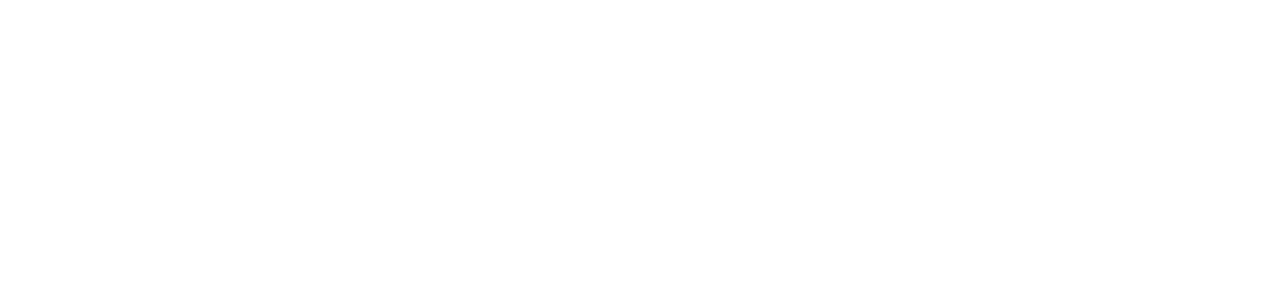
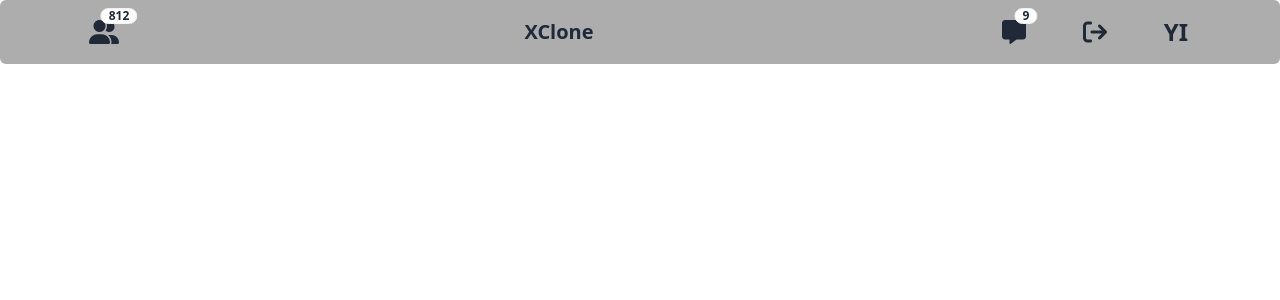
Before and after one commit to XCloneProject/XClone, a Vue app in the folder client/: page /home in a window 1280 px wide. Before the commit this address had no page. Shown: the top 300 px of the page. Built offline with nearby package versions, Linux system fonts and the light colour scheme.

Commit message:
LoginVue/Navbar

```diff
--- a/client/index.html
+++ b/client/index.html
@@ -4,6 +4,7 @@
     <meta charset="UTF-8">
     <link rel="icon" href="/favicon.ico">
     <meta name="viewport" content="width=device-width, initial-scale=1.0">
+    <link rel="stylesheet" href="https://cdnjs.cloudflare.com/ajax/libs/font-awesome/6.4.2/css/all.min.css" integrity="sha512-z3gLpd7yknf1YoNbCzqRKc4qyor8gaKU1qmn+CShxbuBusANI9QpRohGBreCFkKxLhei6S9CQXFEbbKuqLg0DA==" crossorigin="anonymous" referrerpolicy="no-referrer" />
     <link rel="preconnect" href="https://fonts.googleapis.com">
     <link rel="preconnect" href="https://fonts.gstatic.com" crossorigin>
     <link href="https://fonts.googleapis.com/css2?family=Poppins:ital,wght@0,100;0,200;0,300;0,400;0,500;0,600;0,700;0,800;0,900;1,100;1,200;1,300;1,400;1,500;1,600;1,700;1,800;1,900&display=swap" rel="stylesheet">
--- a/client/src/App.vue
+++ b/client/src/App.vue
@@ -1,5 +1,5 @@
 <template>
-  <div class="container flex flex-col items-center justify-center mx-auto font-Roboto">
+  <div class=" flex flex-col items-center justify-center mx-auto font-Roboto">
     <RouterView/>
   </div>
 
--- a/client/src/components/LoginForm.vue
+++ b/client/src/components/LoginForm.vue
@@ -3,12 +3,12 @@
       <form action="">
         <h1 class="text-4xl text-center my-5 font-bold">Login</h1>
         <p class="text-md text-[#4D4D4D] text-center">Login easily if you are already a member</p>
-        <p class="mt-3">Username</p>
+
         <input type="text" placeholder="Enter username or email"
-          class="w-full bg-transparent border-b border-[#ADADAD]  mt-1 px-1 py-2 focus:border-black focus:outline-none">
-        <p class="mt-3">Password</p>
+          class="w-full bg-transparent border-b border-[#ADADAD]  my-8 px-1 py-2 focus:border-black focus:outline-none">
+
         <input type="password" placeholder="Enter password"
-          class="w-full bg-transparent border-b border-[#ADADAD] mt-1 px-1 py-2 focus:border-black focus:outline-none">
+          class="w-full bg-transparent border-b border-[#ADADAD]  my-5 px-1 py-2 focus:border-black focus:outline-none">
         <div class="flex justify-center">
           <button class="btn btn-active btn-neutral mt-5 w-1/3 px-10">Login</button>
         </div>
--- /dev/null
+++ b/client/src/components/NavBar.vue
@@ -0,0 +1,65 @@
+<template>
+  <div class="navbar bg-[#ADADAD] rounded-md px-20">
+
+    <div class="justify-start">
+        <label class="btn btn-ghost btn-circle">
+            <div class="indicator">
+                <i class="fa-solid fa-user-group text-2xl"></i>
+                <span class="badge badge-sm indicator-item">812</span>
+            </div>
+        </label>
+    </div>
+
+    <div class="flex-1 justify-center">
+        <RouterLink :to="{name: 'home'}">
+            <a class="btn btn-ghost normal-case text-xl">XClone </a>
+        </RouterLink>
+    </div>
+
+  <div class="flex-none justify-end flex flex-row gap-7">
+
+    <!-- Message drop down -->
+    <div class="dropdown dropdown-end">
+      <label tabindex="0" class="btn btn-ghost btn-circle">
+        <div class="indicator">
+            <i class="fa-solid fa-message text-2xl"></i>
+            <span class="badge badge-sm indicator-item">9</span>
+        </div>
+      </label>
+      <div tabindex="0" class="mt-3 z-[1] card card-compact dropdown-content w-52 bg-base-100 shadow">
+        <div class="card-body">
+          <!-- messages list -->
+        </div>
+      </div>
+    </div>
+
+    <!-- Logout button -->
+        <label tabindex="0" class="btn btn-ghost bnt-circle avatar">
+            <i class="fa-solid fa-arrow-right-from-bracket text-2xl"></i>
+        </label>
+
+
+    <!-- Profile drop down -->
+    <div class="dropdown dropdown-end">
+      <label tabindex="0" class="btn btn-ghost btn-circle ">
+    <div class="w-10 rounded-full my-1 text-2xl">YI</div>
+      </label>
+      <ul tabindex="0" class="menu menu-sm dropdown-content mt-3 z-[1] p-2 shadow bg-base-100 rounded-box w-52">
+        <li><a>Profile</a></li>
+        <li><a>Logout</a></li>
+      </ul>
+    </div>
+
+
+
+  </div>
+</div>
+</template>
+
+<script setup>
+import { RouterLink } from 'vue-router';
+</script>
+
+<style>
+
+</style>
--- a/client/src/components/SignupForm.vue
+++ b/client/src/components/SignupForm.vue
@@ -1,40 +1,32 @@
 <template>
-  <div class="px-5 flex flex-col" v-if="showSign">
+  <div class="px-5 flex flex-col " v-if="showSign">
     <form action="">
       <h1 class="text-4xl text-center my-5 font-bold">Sign Up</h1>
       <p class="text-md text-[#4D4D4D] text-center">Fill the form below</p>
-      <p class="mt-2">Username<span class=" text-red-500">*</span></p>
       <input  type="text"
               placeholder="Enter username or email" required
-              class="w-full bg-transparent border-b border-[#ADADAD]  mt-1 px-1 py-2 focus:border-black focus:outline-none">
+              class="w-full bg-transparent border-b border-[#ADADAD]  my-3 px-1 py-2 focus:border-black focus:outline-none">
 
-      <p class="mt-2">Email<span class=" text-red-500">*</span></p>
       <input  type="email"
               placeholder="Enter email" required
-              class="w-full bg-transparent border-b border-[#ADADAD] mt-1 px-1 py-2 focus:border-black focus:outline-none">
+              class="w-full bg-transparent border-b border-[#ADADAD] my-5 px-1 py-2 focus:border-black focus:outline-none">
 
-      <p class="mt-2">Birth date<span class=" text-red-500">*</span></p>
       <input type="date"
              placeholder="Enter your birth date" required
-             class="w-full bg-transparent border-b border-[#ADADAD]  mt-1 px-1 py-2 focus:border-black focus:outline-none">
+             class="w-full bg-transparent border-b border-[#ADADAD]  my-5 px-1 py-2 focus:border-black focus:outline-none">
 
-      <div class="grid grid-cols-2  gap-3">
-        <div>
-          <p class="mt-3">Password <span class=" text-red-500">*</span></p>
+      <div class="grid grid-cols-2 gap-3">
           <input type="password"
                  placeholder="Enter your password" required
-                 class="w-full bg-transparent border-b border-[#ADADAD]  mt-1 px-1 py-2 focus:border-black focus:outline-none">
-        </div>
-        <div>
-          <p class="mt-3">Confirm Password<span class=" text-red-500">*</span></p>
+                 class="w-full bg-transparent border-b border-[#ADADAD]  my-5 px-1 py-2 focus:border-black focus:outline-none">
+
           <input type="password"
                  placeholder="Confirm your password" required
-                 class="w-full bg-transparent border-b border-[#ADADAD]  mt-1 px-1 py-2 focus:border-black focus:outline-none">
-        </div>
+                 class="w-full bg-transparent border-b border-[#ADADAD]  my-5 px-1 py-2 focus:border-black focus:outline-none">
       </div>
 
     </form>
-    <div class="grid grid-cols-2 gap-1">
+    <div class="grid grid-cols-2 gap-5 my-5">
       <div class="flex justify-center">
         <button class="btn btn-active btn-neutral mt-5 w-2/3 px-10" >Register</button>
     </div>
--- a/client/src/router/index.js
+++ b/client/src/router/index.js
@@ -1,17 +1,17 @@
 import { createRouter, createWebHistory } from 'vue-router'
-import HomeView from "@/components/HomeView.vue";
+import HomeView from "@/views/HomeView.vue";
 import LoginVue from "@/views/LoginVue.vue";
 
 const router = createRouter({
   history: createWebHistory(import.meta.env.BASE_URL),
   routes: [
     {
-      path: '/',
+      path: '/home',
       name: 'home',
       component: HomeView
     },
     {
-      path: '/login',
+      path: '/',
       name : 'login',
       component: LoginVue
     }
--- a/client/src/components/HomeView.vue
+++ b/client/src/views/HomeView.vue
@@ -1,11 +1,9 @@
 <template>
-  <div>
-
-  </div>
+  <NavBarVue/>
 </template>
 
 <script setup>
-
+import NavBarVue from '../components/NavBar.vue';
 </script>
 
 <style lang="scss" scoped>
--- a/client/src/views/LoginVue.vue
+++ b/client/src/views/LoginVue.vue
@@ -2,7 +2,6 @@
   <div class="shadow-xl sm:mx-5 md:mx-10 lg:mx-20 grid sm:grid-cols-1 md:grid-cols-2 my-10 sm:my-16 md:my-24 p-5 rounded-xl bg-gray-300 sm:gap-5 md:gap-10">
     <LoginFormVue :showLogin="showLogin" @toggle-sign="toggleSign"/>
     <SignupFormVue :showSign="showSign" @toggle-sign="toggleSign"/>
-
     <div>
       <img src="../assets/twitter-new-logo.jpg" class="rounded-xl object-cover min-h-full  ">
     </div>
```
